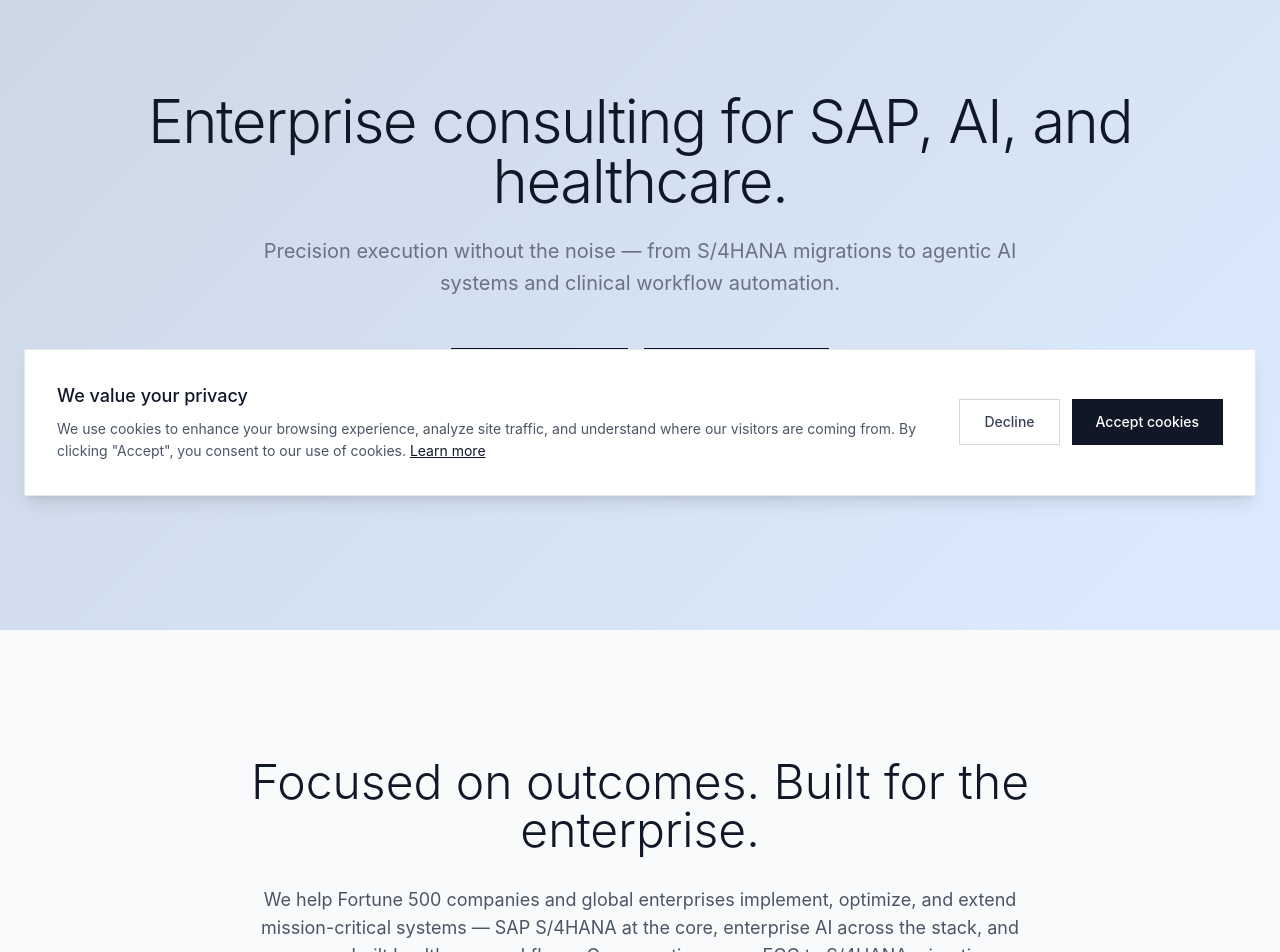
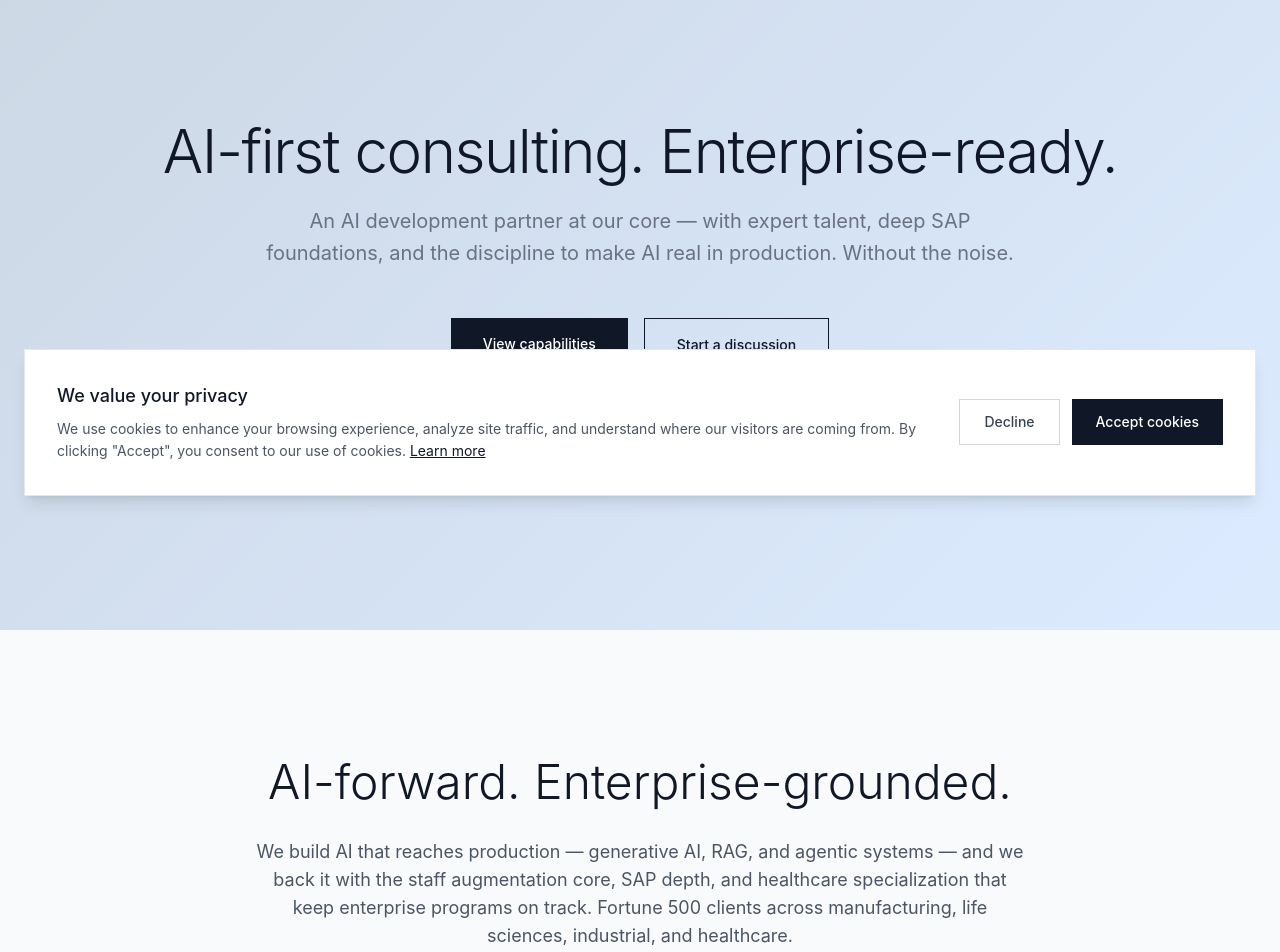
Before and after one commit to A2TechConsult/ASquared2, a React (Vite) app: page / in a window 1280 px wide. Shown: the part 280-1232 px from the top of the page. Built offline with nearby package versions, Linux system fonts and the light colour scheme.

Commit message:
Overview: AI-first hero + positioning (talent + SAP + healthcare as supporting)

```diff
--- a/src/app/pages/Overview.tsx
+++ b/src/app/pages/Overview.tsx
@@ -40,10 +40,10 @@ export function Overview() {
           className="max-w-5xl text-center"
         >
           <h1 className="text-4xl md:text-5xl lg:text-6xl font-light text-gray-900 mb-6 tracking-tight">
-            Enterprise consulting for SAP, AI, and healthcare.
+            AI-first consulting. Enterprise-ready.
           </h1>
           <p className="text-lg md:text-xl text-gray-500 mb-12 max-w-3xl mx-auto leading-relaxed">
-            Precision execution without the noise — from S/4HANA migrations to agentic AI systems and clinical workflow automation.
+            An AI development partner at our core — with expert talent, deep SAP foundations, and the discipline to make AI real in production. Without the noise.
           </p>
           <div className="flex flex-col sm:flex-row gap-4 justify-center">
             <Link
@@ -73,10 +73,10 @@ export function Overview() {
             className="text-center"
           >
             <h2 className="text-4xl md:text-5xl font-light text-gray-900 mb-8">
-              Focused on outcomes. Built for the enterprise.
+              AI-forward. Enterprise-grounded.
             </h2>
             <p className="text-lg text-gray-600 max-w-3xl mx-auto mb-12">
-              We help Fortune 500 companies and global enterprises implement, optimize, and extend mission-critical systems — SAP S/4HANA at the core, enterprise AI across the stack, and purpose-built healthcare workflows. Our expertise spans ECC to S/4HANA migrations, Vistex and Plex integrations, agentic AI and RAG systems, and clinical automation across manufacturing, pharmaceutical, industrial, and healthcare sectors.
+              We build AI that reaches production — generative AI, RAG, and agentic systems — and we back it with the staff augmentation core, SAP depth, and healthcare specialization that keep enterprise programs on track. Fortune 500 clients across manufacturing, life sciences, industrial, and healthcare.
             </p>
             <div className="grid md:grid-cols-3 gap-8 mt-16 text-left">
               <div>
@@ -204,7 +204,7 @@ export function Overview() {
           >
             <h2 className="text-5xl font-light text-gray-900 mb-6 tracking-tight">Core competencies</h2>
             <p className="text-lg text-gray-500 max-w-3xl mx-auto">
-              Deep technical expertise across SAP, enterprise AI, and healthcare systems. From greenfield implementations to large-scale transformations.
+              AI-first expertise, built on deep enterprise foundations across SAP, cloud, and healthcare systems.
             </p>
           </motion.div>
 
```
